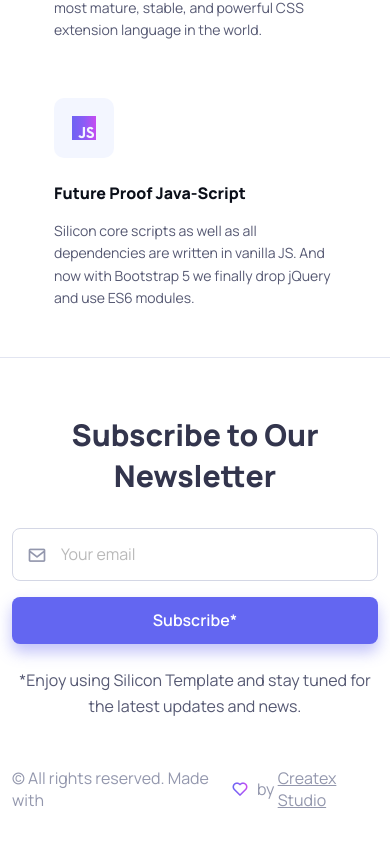
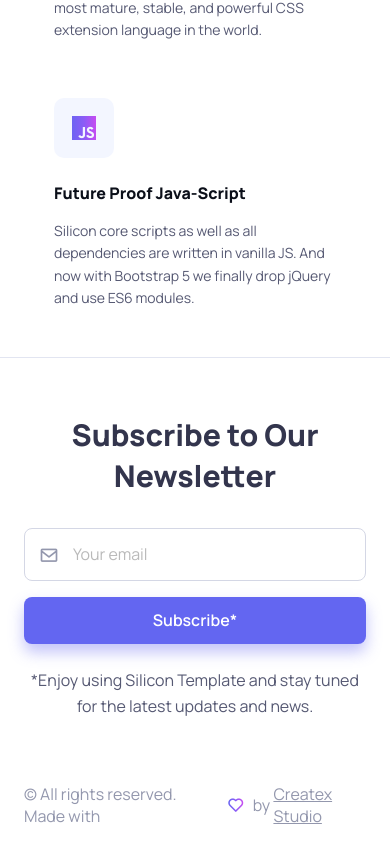
Before and after one commit to seungmin2ee/dxworks-test, a React (Create React App) app: page / in a window 390 px wide. Shown: the part 3634-4485 px from the top of the page. Built offline with nearby package versions, Linux system fonts and the light colour scheme; no server answers.

Commit message:
Fix: Footer border 짤리는 이슈 fix

```diff
--- a/src/components/Footer/Footer.tsx
+++ b/src/components/Footer/Footer.tsx
@@ -12,6 +12,7 @@ const Footer = () => {
   return (
     <footer>
       <div className={cx("container")}>
+        <div>
           <h2>Subscribe to Our Newsletter</h2>
           <form onSubmit={handleSubmit}>
             <div>
@@ -24,6 +25,7 @@ const Footer = () => {
             *Enjoy using Silicon Template and stay tuned for the latest updates
             and news.
           </p>
+        </div>
         <div className={cx("copyright")}>
           © All rights reserved. Made with
           <i className="bx bx-heart"></i>
--- a/src/components/Footer/style.module.scss
+++ b/src/components/Footer/style.module.scss
@@ -2,19 +2,22 @@
 @import '/src/utils';
 
 footer {
-  max-width: 132rem;
   display: flex;
   justify-content: center;
-  margin: 0 auto;
   padding: 9.6rem 0 6.4rem;
   border-top: 1px solid #e2e5f1;
 
   .container {
-    width: 50%;
+    width: 100%;
+    max-width: 132rem;
     display: flex;
     flex-direction: column;
     align-items: center;
     padding: 0 1.2rem;
+
+    > div {
+      padding: 0 1.2rem;
+      width: 50%;
 
       h2, p {
         text-align: center;
@@ -91,9 +94,11 @@ footer {
         line-height: 1.6;
         color: #565973;
       }
+    }
 
     .copyright {
       display: flex;
+      justify-content: center;
       align-items: center;
       color: #9397ad;
       margin-top: 7.2rem;
@@ -118,12 +123,24 @@ footer {
   }
 }
 
+@media screen and (max-width: 1199px) {
+  footer {
+    .container > div {
+      width: 58%;
+
+      h2 {
+        font-size: 3.6rem;
+      }
+    }
+  }
+}
+
 @include large {
   footer {
     padding: 7.2rem 0 2.4rem;
 
-    .container {
-      width: 58%;
+    .container>div {
+      width: 75%;
 
       h2 {
         font-size: 3.6rem;
@@ -140,8 +157,8 @@ footer {
   footer {
     padding-top: 5.6rem;
 
-    .container {
-      width: 91.5%;
+    .container>div {
+      width: 92%;
 
       h2 {
         font-size: 3.4rem;
@@ -153,7 +170,7 @@ footer {
 
 @include small {
   footer {
-    .container {
+    .container>div {
       width: 100%;
 
       h2 {
```
Lines whose indentation alone changed are shown as unchanged.
